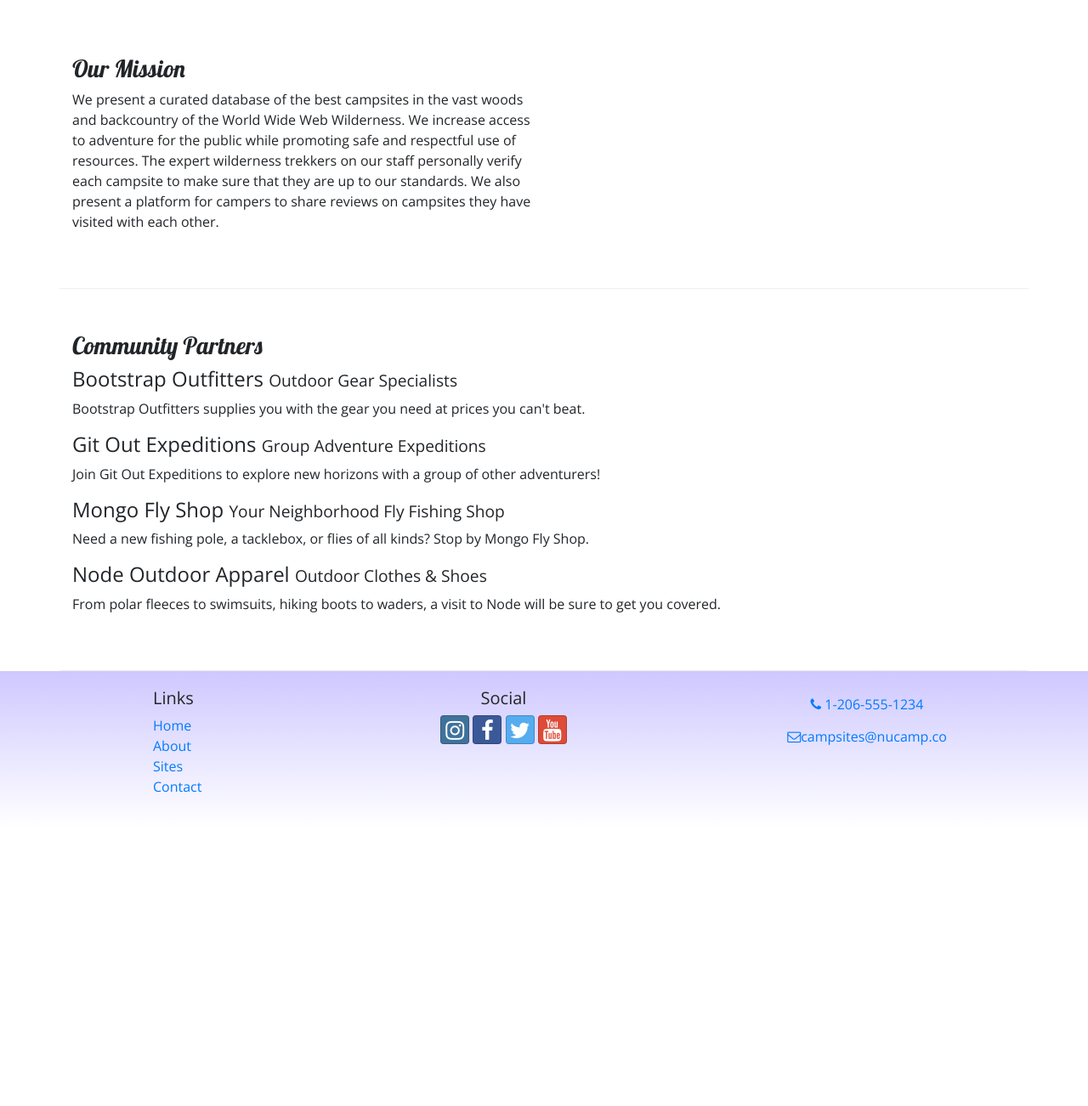
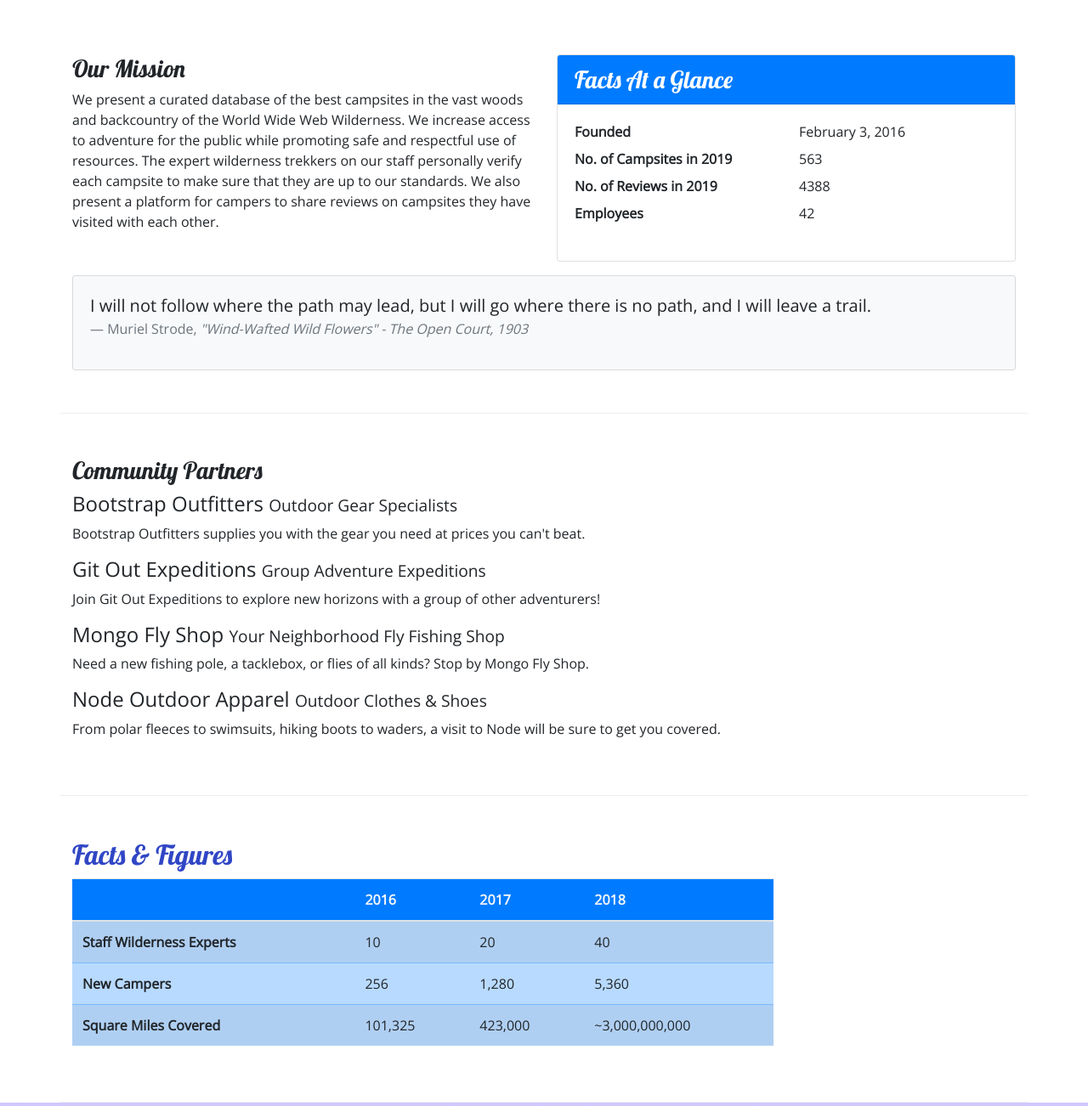
Before and after one commit to jpaaga/NucampSite, a website: page aboutus.html in a window 1280 px wide. Shown: the part 340-1642 px from the top of the page at 85% size. Before the commit the page ends 1314 px from the top, so only its background shows below. Drawn offline with nearby package versions, Linux system fonts and the light colour scheme.

Commit message:
Tables and Cards

```diff
--- a/aboutus.html
+++ b/aboutus.html
@@ -63,6 +63,33 @@
                 <h3>Our Mission</h3>
                 <p>We present a curated database of the best campsites in the vast woods and backcountry of the World Wide Web Wilderness. We increase access to adventure for the public while promoting safe and respectful use of resources. The expert wilderness trekkers on our staff personally verify each campsite to make sure that they are up to our standards. We also present a platform for campers to share reviews on campsites they have visited with each other.</p>
             </div>
+            <div class="col-sm-6">
+                <div class="card">
+                    <h3 class="card-header bg-primary text-white">Facts At a Glance</h3>
+                    <div class="card-body">
+                        <dl class="row">
+                            <dt class="col-6">Founded</dt>
+                            <dd class="col-6">February 3, 2016</dd>
+                            <dt class="col-6">No. of Campsites in 2019</dt>
+                            <dd class="col-6">563</dd>
+                            <dt class="col-6">No. of Reviews in 2019</dt>
+                            <dd class="col-6">4388</dd>
+                            <dt class="col-6">Employees</dt>
+                            <dd class="col-6">42</dd>
+                        </dl>
+                    </div>
+                </div>
+            </div>
+            <div class="col">
+                <div class="card bg-light mt-3">
+                    <blockquote class="blockquote card-body">
+                        <p class="mb-0">I will not follow where the path may lead, but I will go where there is no path, and I will leave a trail.</p>
+                        <footer class="blockquote-footer">Muriel Strode,
+                            <cite title="Source Title">"Wind-Wafted Wild Flowers" - The Open Court, 1903</cite>
+                        </footer>
+                    </blockquote>
+                </div>
+            </div>
         </div>
 
         <div class="row row-content">
@@ -78,9 +105,49 @@
                 <p class="d-none d-sm-block">From polar fleeces to swimsuits, hiking boots to waders, a visit to Node will be sure to get you covered.</p>
             </div>
         </div>
+
+        <div class="row row-content">
+            <div class="col-sm-9">
+               <h2>Facts &amp; Figures</h2>
+               <div class="table-responsive">
+                   <table class="table table-striped">
+                       <thead>
+                           <tr class="bg-primary text-light">
+                               <th>  </th>
+                               <th>2016</th>
+                               <th>2017</th>
+                               <th>2018</th>
+                           </tr>
+                       </thead>
+                       <tbody class="table-primary">
+                           <tr>
+                               <th>Staff Wilderness Experts</th>
+                               <td>10</td>
+                               <td>20</td>
+                               <td>40</td>
+                           </tr>
+                           <tr>
+                               <th>New Campers</th>
+                               <td>256</td>
+                               <td>1,280</td>
+                               <td>5,360</td>
+                           </tr>
+                           <tr>
+                               <th>Square Miles Covered</th>
+                               <td>101,325</td>
+                               <td>423,000</td>
+                               <td>~3,000,000,000</td>
+                           </tr>
+                       </tbody>
+                   </table>
+               </div>
+            </div>
+        </div>
+
+
     </div>
 
-    <footer>
+    <footer class="site-footer">
         <div class="container">
             <div class="row">
                 <div class="col-4 col-sm-2 offset-1">
--- a/css/styles.css
+++ b/css/styles.css
@@ -14,7 +14,7 @@ header h2{
     color: #CEC8FF;
 }
 
-footer{
+.site-footer{
     background-image: linear-gradient(#CEC8FF, white);
     padding: 20px 0;
 }
```
Also changed, not shown: contactus.html (+1 -1 lines), index.html (+1 -1 lines).
